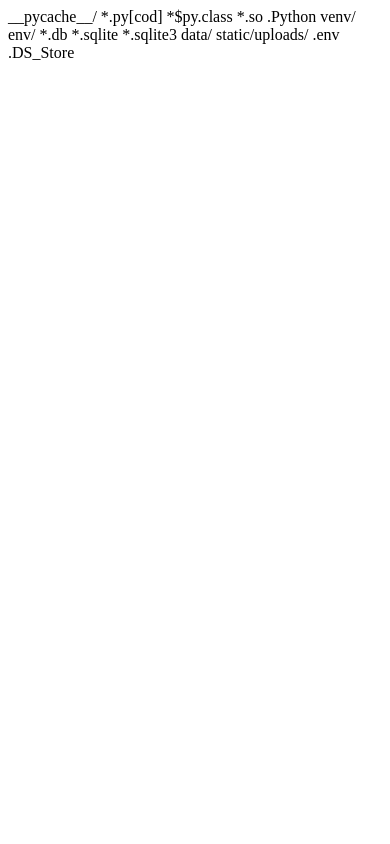
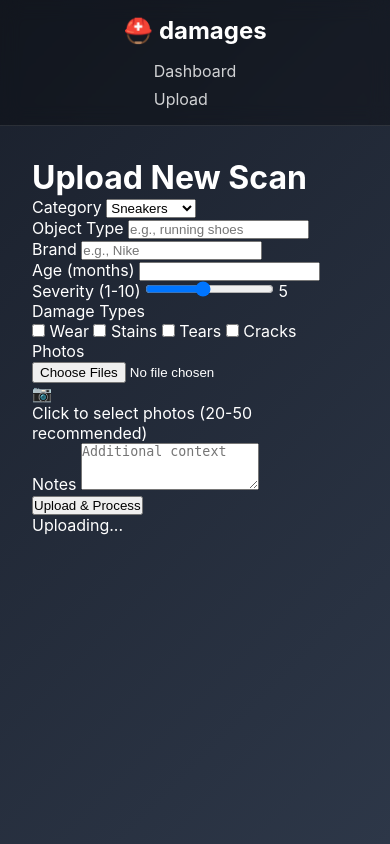
Before and after one commit to danyelajunebrown/danyelajunebrown.github.io, a Python web app: template toolbelt/damages/templates/upload.html in a window 390 px wide. Run offline with Jinja, Linux system fonts and the light colour scheme; the template is opened without the code that fills it, so the values that code supplies are empty.

Commit message:
Update base.html

```diff
--- a/toolbelt/damages/templates/base.html
+++ b/toolbelt/damages/templates/base.html
@@ -1,14 +1,91 @@
-__pycache__/
-*.py[cod]
-*$py.class
-*.so
-.Python
-venv/
-env/
-*.db
-*.sqlite
-*.sqlite3
-data/
-static/uploads/
-.env
-.DS_Store
+<!DOCTYPE html>
+<html lang="en">
+<head>
+    <meta charset="UTF-8">
+    <meta name="viewport" content="width=device-width, initial-scale=1.0">
+    <title>{% block title %}damages{% endblock %}</title>
+    <style>
+        * { margin: 0; padding: 0; box-sizing: border-box; }
+        body {
+            font-family: -apple-system, BlinkMacSystemFont, 'Segoe UI', Roboto, sans-serif;
+            background: linear-gradient(135deg, #1a202c 0%, #2d3748 100%);
+            color: white;
+            min-height: 100vh;
+        }
+        .navbar {
+            background: rgba(0, 0, 0, 0.3);
+            backdrop-filter: blur(10px);
+            padding: 1rem 2rem;
+            display: flex;
+            justify-content: space-between;
+            align-items: center;
+            border-bottom: 1px solid rgba(255, 255, 255, 0.1);
+        }
+        .navbar-brand {
+            font-size: 1.5rem;
+            font-weight: 700;
+            color: white;
+            text-decoration: none;
+        }
+        .navbar-nav {
+            display: flex;
+            gap: 2rem;
+            list-style: none;
+        }
+        .navbar-nav a {
+            color: rgba(255, 255, 255, 0.8);
+            text-decoration: none;
+            transition: color 0.3s;
+        }
+        .navbar-nav a:hover { color: white; }
+        .container {
+            max-width: 1400px;
+            margin: 0 auto;
+            padding: 2rem;
+        }
+        .btn {
+            padding: 0.75rem 1.5rem;
+            border-radius: 8px;
+            border: none;
+            cursor: pointer;
+            font-weight: 600;
+            transition: all 0.3s;
+            text-decoration: none;
+            display: inline-block;
+        }
+        .btn-primary {
+            background: linear-gradient(135deg, #667eea 0%, #764ba2 100%);
+            color: white;
+        }
+        .btn-primary:hover {
+            transform: translateY(-2px);
+            box-shadow: 0 8px 25px rgba(102, 126, 234, 0.4);
+        }
+        .card {
+            background: rgba(255, 255, 255, 0.05);
+            backdrop-filter: blur(10px);
+            border-radius: 12px;
+            padding: 2rem;
+            border: 1px solid rgba(255, 255, 255, 0.1);
+        }
+        @media (max-width: 768px) {
+            .navbar { flex-direction: column; gap: 1rem; }
+            .navbar-nav { flex-direction: column; gap: 0.5rem; }
+        }
+    </style>
+    {% block extra_css %}{% endblock %}
+</head>
+<body>
+    <nav class="navbar">
+        <a href="/" class="navbar-brand">⛑️ damages</a>
+        <ul class="navbar-nav">
+            <li><a href="/">Dashboard</a></li>
+            <li><a href="/upload">Upload</a></li>
+        </ul>
+    </nav>
+    <div class="container">
+        {% block content %}{% endblock %}
+    </div>
+    {% block extra_js %}{% endblock %}
+</body>
+</html>
```
